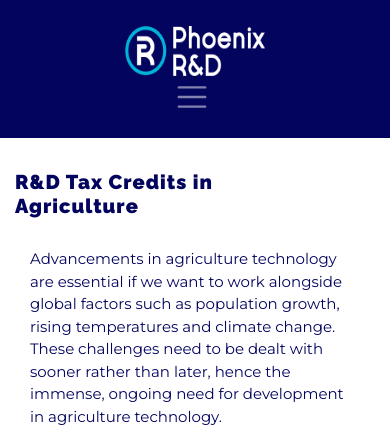
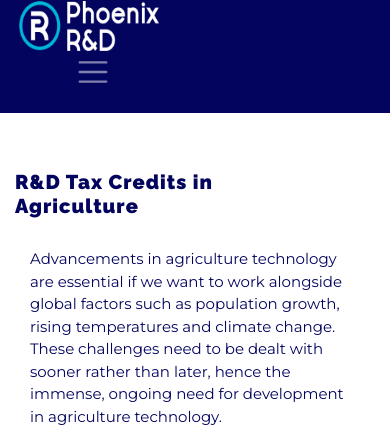
Before and after one commit to imposglobal/pheonixrnd, a CodeIgniter app: page /pheonixrnd/index.php/home/agriculture in a window 390 px wide. Shown: the top 425 px of the page. Run offline with CodeIgniter, Linux system fonts and the light colour scheme; some libraries are stand-ins or nearby versions.

Commit message:
Update media-style.css
css edited

```diff
--- a/assets/CSS/media-style.css
+++ b/assets/CSS/media-style.css
@@ -2,6 +2,10 @@ body, html { overflow-x:hidden; }
 /*=======================================================Mobile===========================================*/
 @media only screen and (max-width: 480px) {
 /*===========================Navbar=======================    */
+header#site-header {
+    padding: 0px !important;
+    display: flex;
+}
 .ul-padding {
     padding-left: 0;
 }
```
